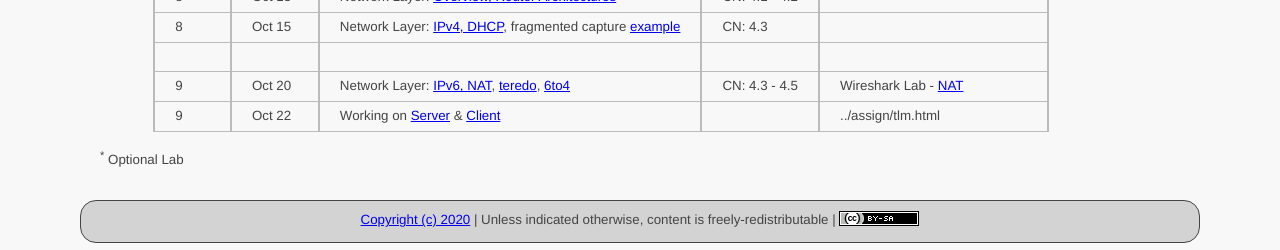
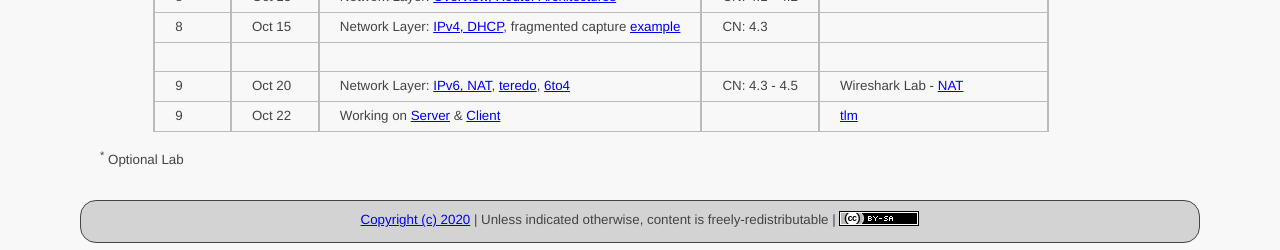
Before and after one commit to ycpcs/cs330-fall2020, a Jekyll site: the page built from schedule/index.md, in a window 1280 px wide. Shown: the part 821-1071 px from the top of the page. Built offline with Jekyll 4.4.1, drawn with Linux system fonts in a browser that asks for light colours.

Commit message:
Update index.md

```diff
--- a/schedule/index.md
+++ b/schedule/index.md
@@ -35,6 +35,6 @@ CN: [Computer Networking: A Top-Down Approach](https://www.pearson.com/us/higher
 > 8  | Oct 15 | Network Layer: [IPv4, DHCP](slides/chapter_4.pdf), fragmented capture [example](files\mtu.pcapng) | CN: 4.3 |
 > | | | |
 > 9  | Oct 20 | Network Layer: [IPv6, NAT](slides/chapter_4.pdf), [teredo](files\teredo.pcap), [6to4](files\6to4.pcap) | CN: 4.3 - 4.5 | Wireshark Lab - [NAT](../labs/files/Wireshark_NAT_v7.0.pdf)
-> 9  | Oct 22 | Working on [Server](files\Cs330WebServer.java) & [Client](files\Cs330WebClient.java) | | ../assign/tlm.html
+> 9  | Oct 22 | Working on [Server](files\Cs330WebServer.java) & [Client](files\Cs330WebClient.java) | | [tlm](../assign/tlm.html)
 
 <sup>*</sup> Optional Lab
```
